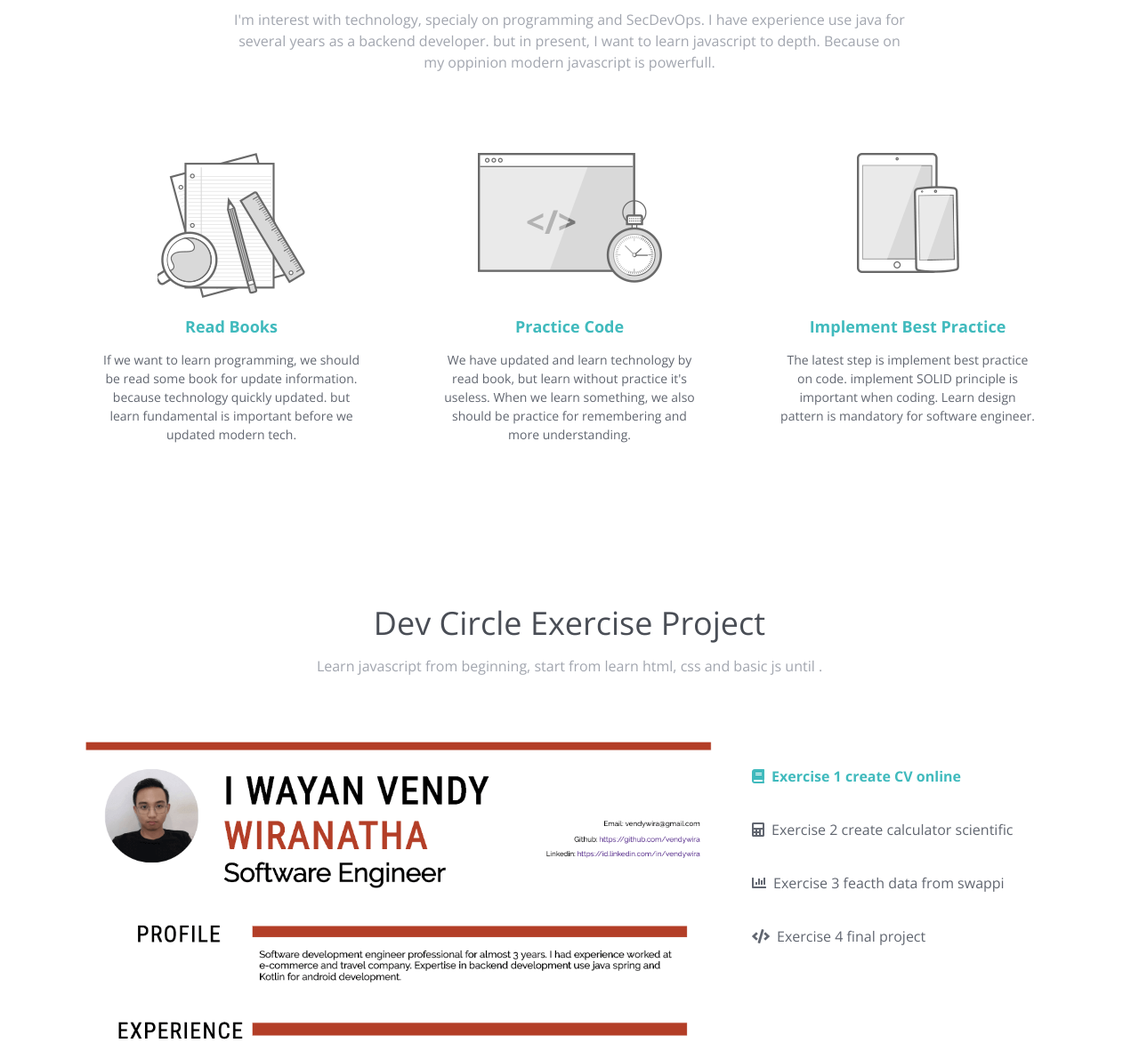
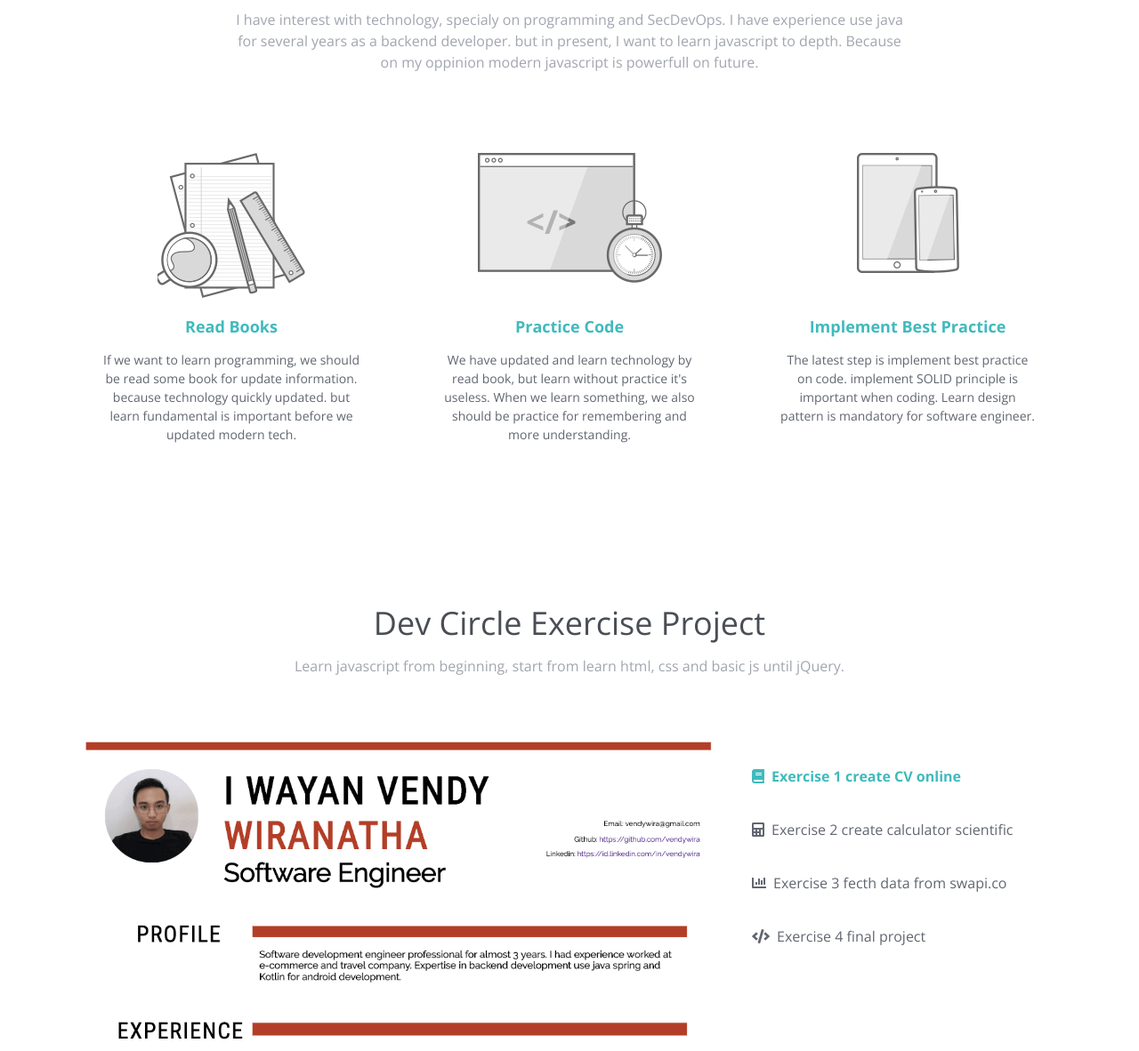
Before and after one commit to vendywira/devc-basic-js, a plain HTML site: page src/index.html in a window 1280 px wide. Shown: the part 698-1880 px from the top of the page at 89% size. Drawn offline with nearby package versions, Linux system fonts and the light colour scheme.

Commit message:
fix typo and fix close button position on modal

```diff
--- a/src/index.html
+++ b/src/index.html
@@ -100,9 +100,9 @@
   <div id="about" class="about-section">
     <div class="container text-center">
       <h2 class="section-title">My Portfolio</h2>
-      <p class="intro">I'm interest with technology, specialy on programming and SecDevOps.
-        I have experience use java for several years as a backend developer. but in present,
-        I want to learn javascript to depth. Because on my oppinion modern javascript is powerfull.
+      <p class="intro">I have interest with technology, specialy on programming and SecDevOps. I have experience use
+        java for several years as a backend developer. but in present, I want to learn javascript to depth. Because on
+        my oppinion modern javascript is powerfull on future.
       </p>
 
       <div class="items-wrapper row">
@@ -164,7 +164,7 @@
   <div id="exercise" class="features-section">
     <div class="container text-center">
       <h2 class="section-title">Dev Circle Exercise Project</h2>
-      <p class="intro">Learn javascript from beginning, start from learn html, css and basic js until . </p>
+      <p class="intro">Learn javascript from beginning, start from learn html, css and basic js until jQuery. </p>
 
       <div class="tabbed-area row">
 
@@ -176,7 +176,7 @@
           <a class="nav-link mb-lg-3" href="#exercise-2" aria-controls="exercise-2" data-toggle="pill" role="tab"
             aria-selected="false"><i class="fas fa-calculator mr-2"></i>Exercise 2 create calculator scientific</a>
           <a class="nav-link mb-lg-3" href="#exercise-3" aria-controls="exercise-3" data-toggle="pill" role="tab"
-            aria-selected="false"><i class="fas fa-chart-bar mr-2"></i>Exercise 3 feacth data from swappi</a>
+            aria-selected="false"><i class="fas fa-chart-bar mr-2"></i>Exercise 3 fecth data from swapi.co</a>
           <a class="nav-link mb-lg-3" href="#exercise-4" aria-controls="exercise-4" data-toggle="pill" role="tab"
             aria-selected="false"><i class="fas fa-code mr-2"></i>Exercise 4 final project</a>
         </div>
```
Also changed, not shown: src/assets/images/sc-final-project.png.
